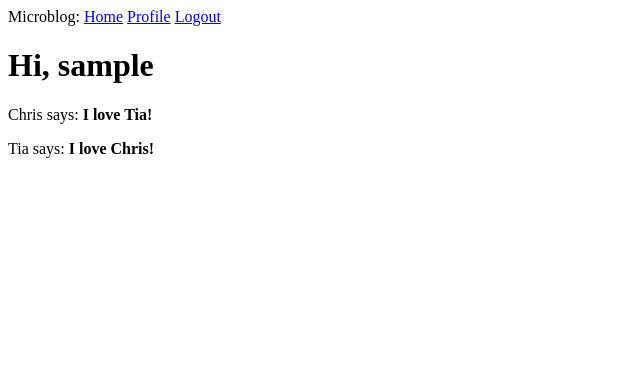
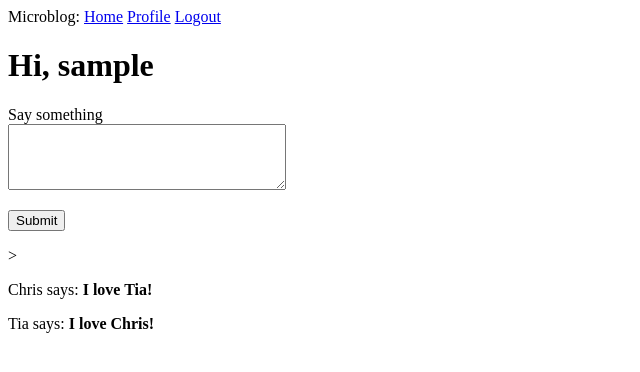
Before and after one commit to ChrisXinghanChen/FlaskWeb, a Flask app: page / in a window 1280 px wide. Shown: the top 372 px of the page, without its empty margins (0-640 px from the left). Run offline with Flask 2, Linux system fonts and the light colour scheme; the visitor is signed in with stand-in values (Sample User, id 1); data comes from the database, SQL or seed files in the repository; both versions use the stored data as it was after the commit.

Commit message:
Chapter9: Submission of blog posts

```diff
--- a/microblog/app/form.py
+++ b/microblog/app/form.py
@@ -44,3 +44,8 @@ class EditProfileForm(FlaskForm):
             user = User.query.filter_by(username=username.data).first()
             if user is not None:
                 raise ValidationError('Please use a different username!')
+
+class PostForm(FlaskForm):
+    post = TextAreaField('Say something', validators=[
+        DataRequired(), Length(min=1, max=140)])
+    submit = SubmitField('Submit')
--- a/microblog/app/routes.py
+++ b/microblog/app/routes.py
@@ -1,10 +1,10 @@
 from datetime import datetime
 from flask_login.utils import login_required, logout_user
 from werkzeug.security import check_password_hash
-from app.models import User
+from app.models import User, Post
 from app import app, db
 from flask import render_template, flash, redirect, url_for, request
-from app.form import EditProfileForm, LoginForm, RegistrationForm
+from app.form import EditProfileForm, LoginForm, PostForm, RegistrationForm
 from flask_login import current_user, login_user, login_required
 from werkzeug.urls import url_parse
 
@@ -14,11 +14,18 @@ def berfore_request():
     if current_user.is_authenticated:
         current_user.last_seen = datetime.utcnow()
         db.session.commit()
+
 @app.route('/')
 @app.route('/index')
 @login_required
 def index():
-
+    form = PostForm()
+    if form.validate_on_submit():
+        post = Post(body=form.post.data, author=current_user)
+        db.session.add(post)
+        db.session.commit()
+        flash('YOur post is now live!')
+        return redirect(url_for('index'))
     posts = [
         {
             'author':{'userName': 'Chris'},
@@ -29,7 +36,7 @@ def index():
             'body':'I love Chris!'
         }
     ]
-    return render_template('index.html', posts=posts)
+    return render_template('index.html', form=form, posts=posts)
 
 
 @app.route('/login', methods=['GET', 'POST'])
--- a/microblog/app/templates/index.html
+++ b/microblog/app/templates/index.html
@@ -2,6 +2,17 @@
 
 {%block content%}
     <h1>Hi, {{current_user.username}}</h1>
+    <form action="" method="post">
+        {{form.hidden_tag()}}
+        <p>
+            {{form.post.label}}<br>
+            {{form.post(cols=32, rows=4)}}<br>
+            {%for error in form.post.errors%}
+            <span style="color: red;">[{{error}}]</span>
+            {%endfor%}
+        </p>
+        <p>{{form.submit()}}</p>
+    </form>>
     {%for post in posts%}
     <div><p>{{post.author.userName}} says: <b>{{post.body}}</b></p></div>
     {%endfor%}
```
Also changed, not shown: microblog/app/app.db.
